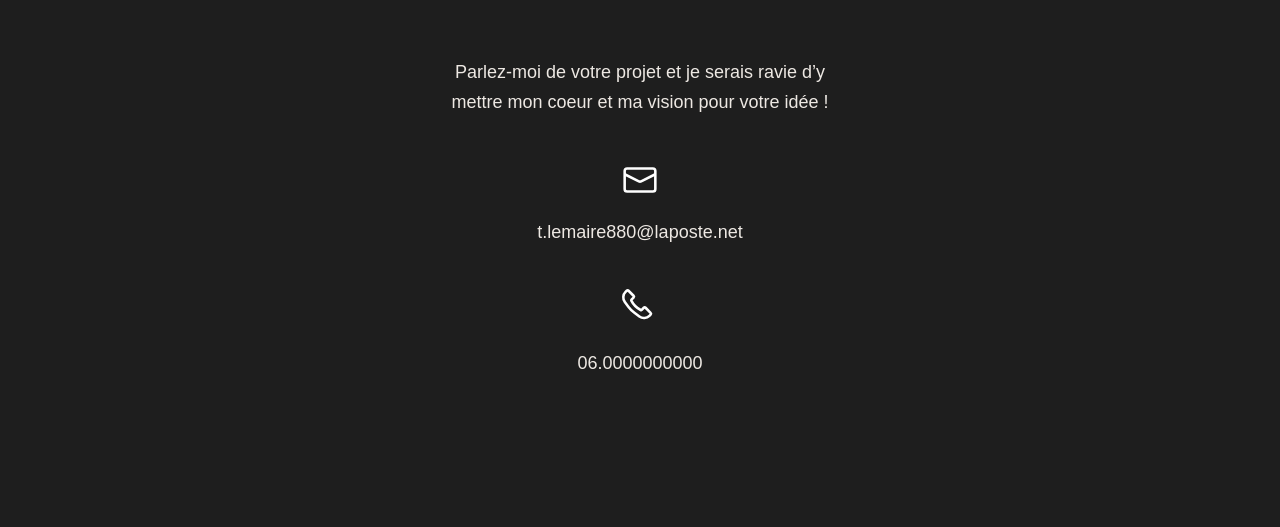
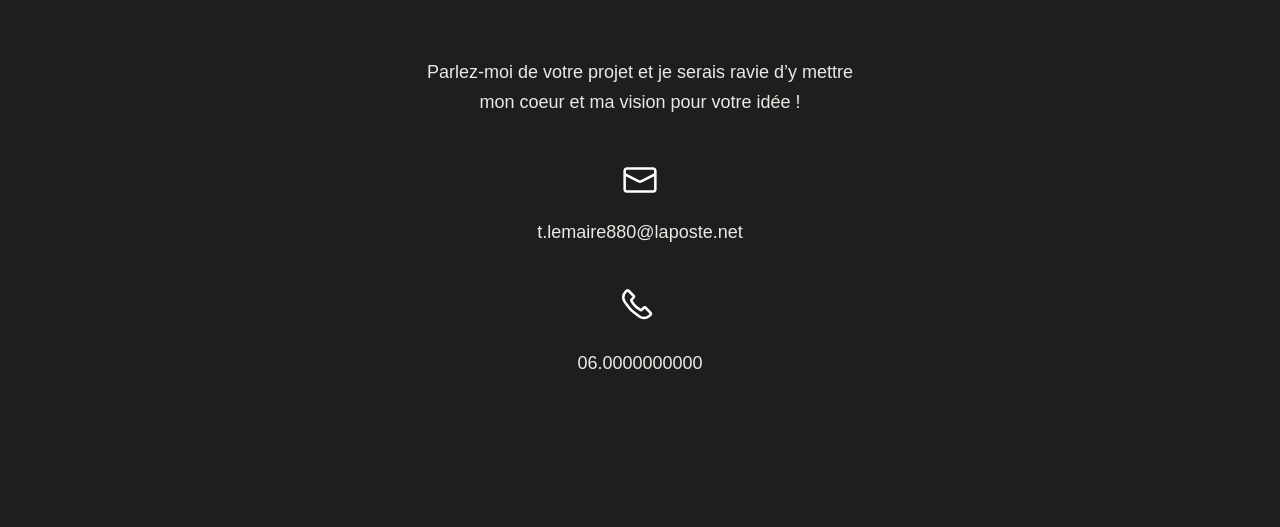
Before and after one commit to PaulaRondao/graff-folio, a website: page contact.html in a window 1280 px wide. Shown: the part 260-787 px from the top of the page. Drawn offline with Linux system fonts and the light colour scheme.

Commit message:
add padding

```diff
--- a/css/contact.css
+++ b/css/contact.css
@@ -1,6 +1,7 @@
 .hero {
   margin: 60px auto 60px;
   max-width: 100%;
+  padding: 0 32px;
 }
 
 .header {
@@ -11,7 +12,8 @@
 .contact-wrapper {
   margin: 0px auto 110px;
   text-align: center;
-  width: 30vw;
+  max-width: 100%;
+  padding: 0 32px;
 }
 
 .contact-wrapper p {
@@ -26,3 +28,15 @@
   margin-bottom: 40px;
   gap: 16px;
 }
+
+@media screen and (min-width: 1260px) {
+  .contact-wrapper {
+    width: 40vw;
+  }
+}
+
+@media screen and (min-width: 991px) {
+  .contact-wrapper {
+    width: 40vw;
+  }
+}
--- a/css/expositions.css
+++ b/css/expositions.css
@@ -15,6 +15,8 @@ body {
 .expositions-block {
   margin: 0 auto 60px;
   display: inline-block;
+  padding: 0 32px;
+  max-width: 100%;
 }
 
 .expositions-list {
```
